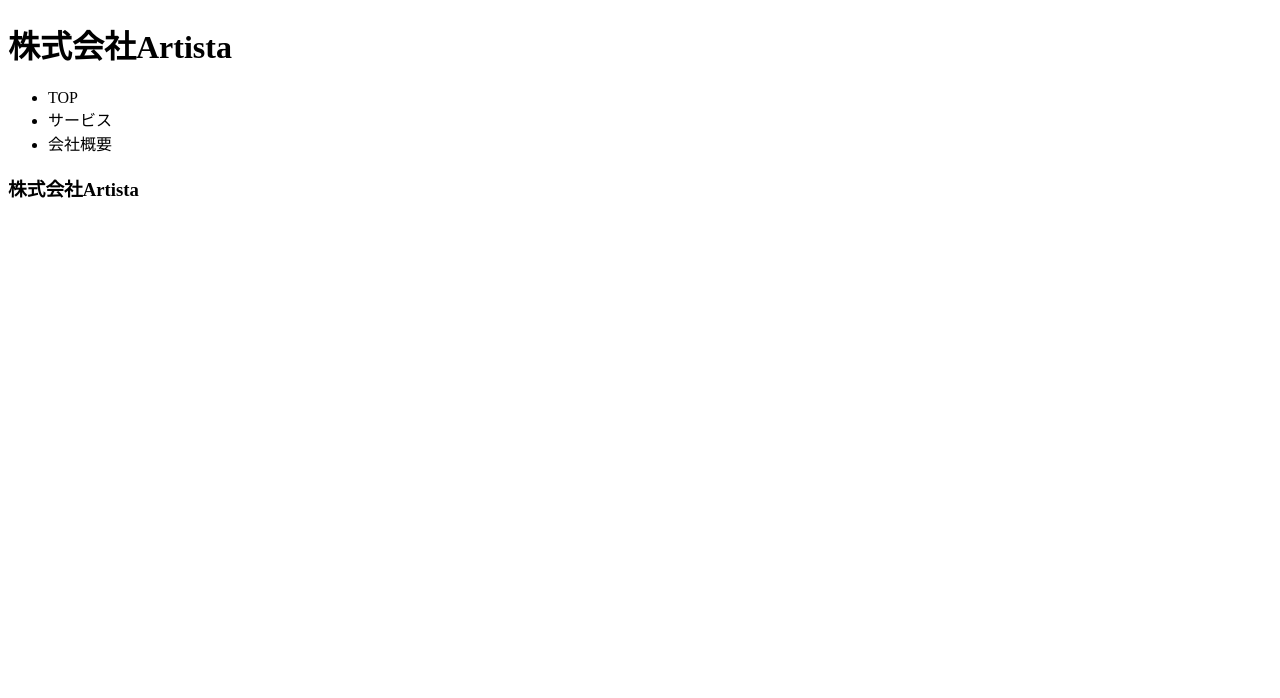
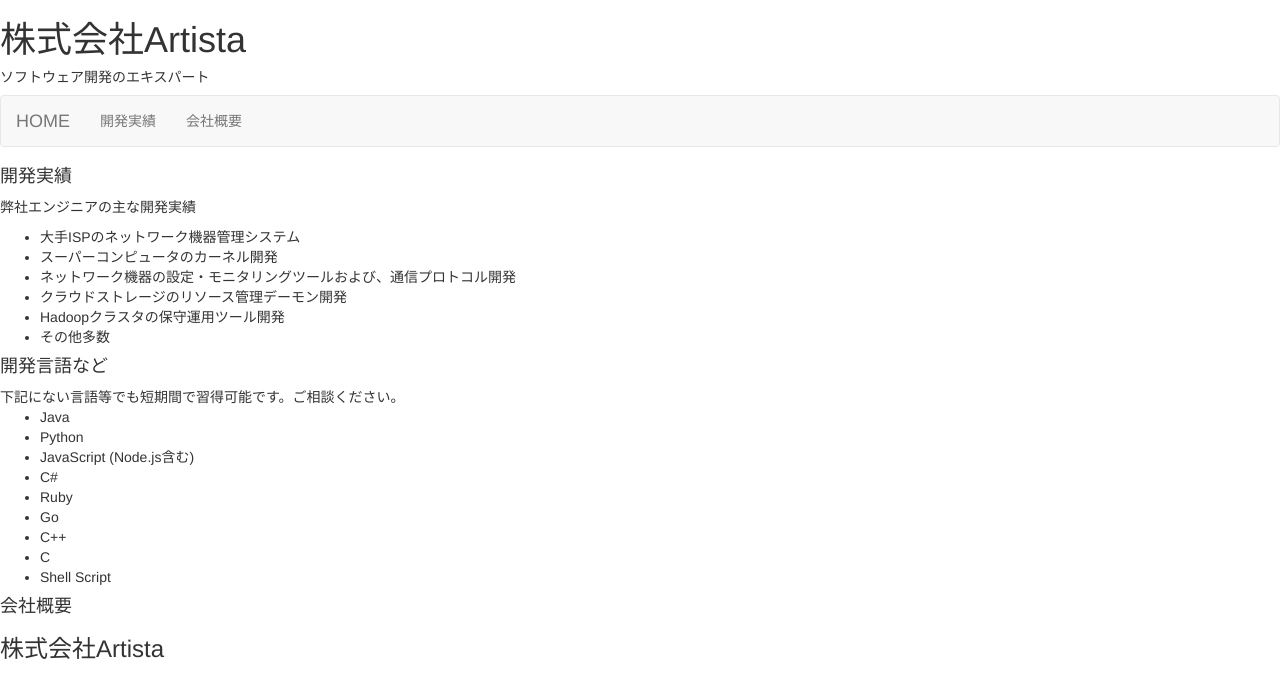
Before and after one commit to Takayoshi-Aoyagi/artista-blue, a website: page index.html in a window 1280 px wide. Drawn offline with nearby package versions, Linux system fonts and the light colour scheme.

Commit message:
development

```diff
--- a/index.html
+++ b/index.html
@@ -8,27 +8,76 @@
     <meta name="author" content="">
     <meta name="viewport" content="width=device-width, initial-scale=1">
     <meta name="google-site-verification" content="x1Vy14l-6cHJh1w7M8dR7syozDqXeRyE13dCIKBaz78" />
-    <link rel="stylesheet" href="">
+    <link rel="stylesheet" href="bower_components/bootstrap/dist/css/bootstrap.min.css">
     <link rel="shortcut icon" href="">
   </head>
   <body>
     <header>
-      <h1>株式会社Artista<h1>
+      <h1 class="h1">株式会社Artista</h1>
+      <h2 class="h5">ソフトウェア開発のエキスパート</h2>
     </header>
 
-    <nav>
-      <ul>
-	<li>TOP</li>
-	<li>サービス</li>
-	<li>会社概要</li>
-      </ul>
+    <nav class="navbar navbar-default">
+      <div class="container-fluid">
+	<div class="nav-header">
+	  <a class="navbar-brand" href="#">HOME</a>
+	</div>
+
+	<ul class="nav navbar-nav">
+	  <li><a href="#developments">開発実績</a></li>
+	  <li><a href="#about">会社概要</a></li>
+	</ul>
+      </div>
     </nav>
 
     <main>
+      <div id="developments">
+	<h2 class="h4">開発実績</h2>
+	<p>弊社エンジニアの主な開発実績</p>
+	<ul class="">
+	  <li>大手ISPのネットワーク機器管理システム</li>
+	  <li>
+	    スーパーコンピュータのカーネル開発
+	  </li>
+	  <li>
+	    ネットワーク機器の設定・モニタリングツールおよび、通信プロトコル開発
+	  </li>
+	  <li>
+	    クラウドストレージのリソース管理デーモン開発
+	  </li>
+	  <li>
+	    Hadoopクラスタの保守運用ツール開発
+	  </li>
+	  <li>
+	    その他多数
+	  </li>
+	</ul>
+
+	<h2 class="h4">開発言語など</h2>
+	下記にない言語等でも短期間で習得可能です。ご相談ください。
+	<ul>
+	  <li>Java</li>
+	  <li>Python</li>
+	  <li>JavaScript (Node.js含む)</li>
+	  <li>C#</li>
+	  <li>Ruby</li>
+	  <li>Go</li>
+	  <li>C++</li>
+	  <li>C</li>
+	  <li>Shell Script</li>
+	<ul>
+      </div>
+      <div>
+	<h2 class="h4">会社概要</h2>
+
+      </div>
     </main>
 
     <footer>
       <h3>株式会社Artista</h3>
     </footer>
+
+    <script type="text/javascript" src="bower_components/jquery/dist/jquery.min.js"></script>
+    <script type="text/javascript" src="bower_components/bootstrap/dist/js/bootstrap.min.js"></script>
   </body>
 </html>
```
Also changed, not shown: bower.json (added, +20 -0 lines), 1 other file.
